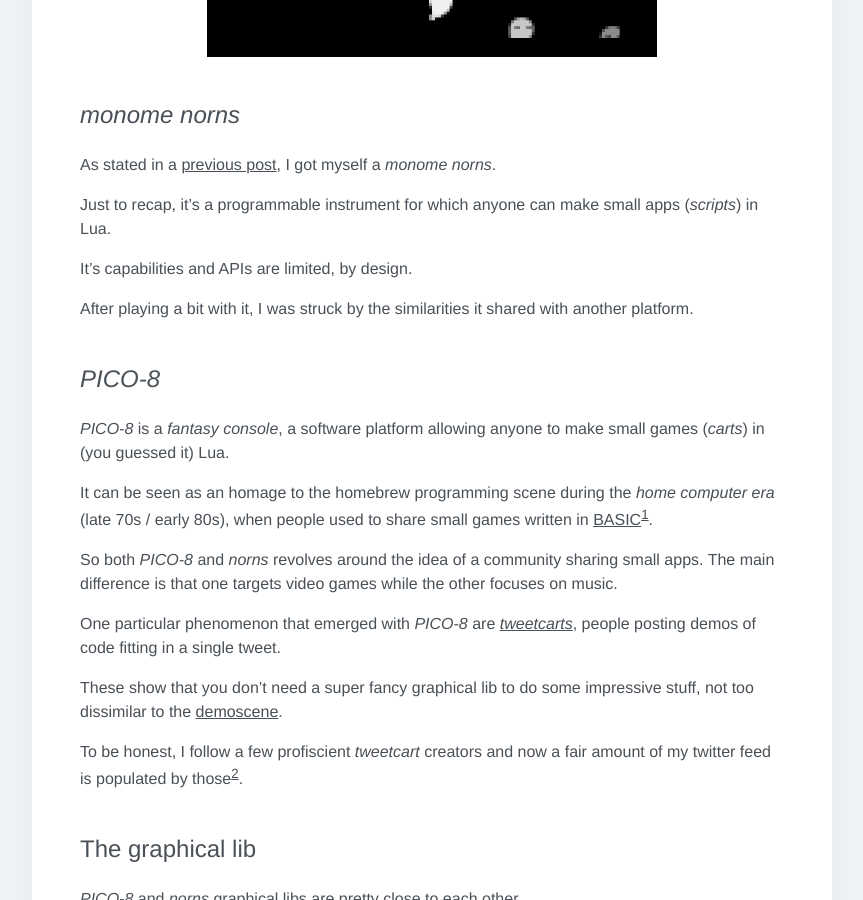
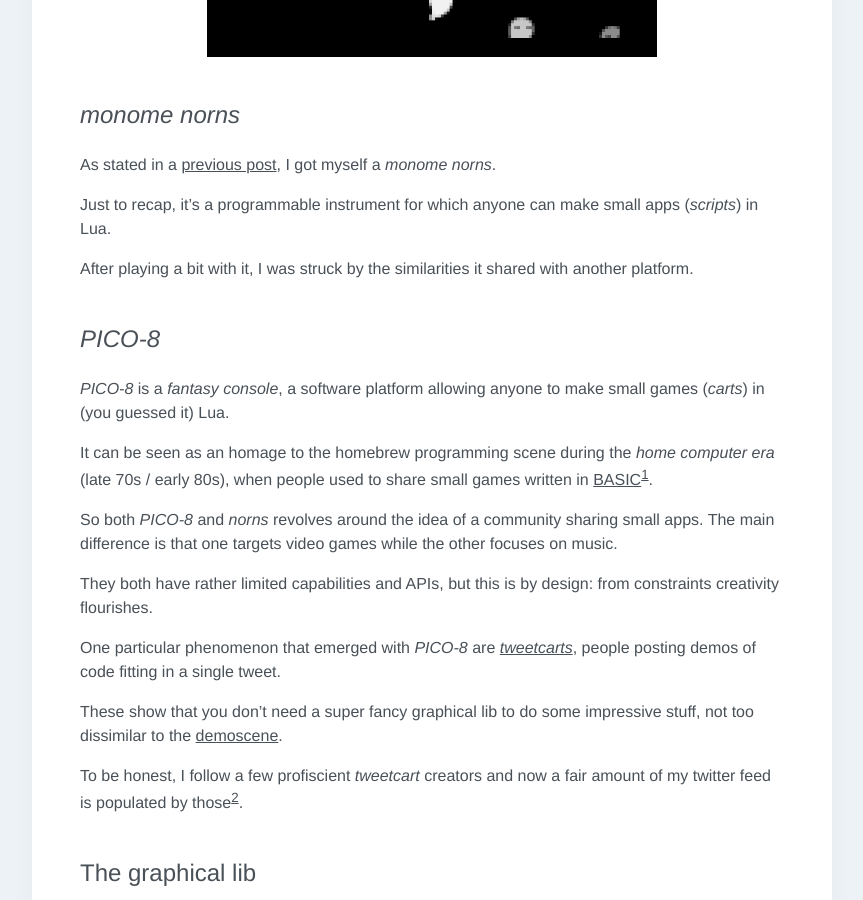
Before and after one commit to p3r7/blog, a Jekyll site: the page built from _posts/2021-05-25-norns-pico8-tweetcarts.md, in a window 1280 px wide and 900 px high, scrolled down 584 px. Shown: the whole window, without its empty margins (208-1071 px from the left). Built offline with Jekyll 4.4.1, drawn with Linux system fonts in a browser that asks for light colours; some web fonts are replaced.

Commit message:
Better transition

```diff
--- a/_posts/2021-05-25-norns-pico8-tweetcarts.md
+++ b/_posts/2021-05-25-norns-pico8-tweetcarts.md
@@ -15,8 +15,6 @@
 
 Just to recap, it's a programmable instrument for which anyone can make small apps (_scripts_) in Lua.
 
-It's capabilities and APIs are limited, by design.
-
 After playing a bit with it, I was struck by the similarities it shared with another platform.
 
 
@@ -27,6 +25,8 @@
 It can be seen as an homage to the homebrew programming scene during the _home computer era_ (late 70s / early 80s), when people used to share small games written in [BASIC](https://en.wikipedia.org/wiki/BASIC)[^1].
 
 So both _PICO-8_ and _norns_ revolves around the idea of a community sharing small apps. The main difference is that one targets video games while the other focuses on music.
+
+They both have rather limited capabilities and APIs, but this is by design: from constraints creativity flourishes.
 
 One particular phenomenon that emerged with _PICO-8_ are [_tweetcarts_](https://twitter.com/hashtag/tweetcart?lang=en), people posting demos of code fitting in a single tweet.
 
```
